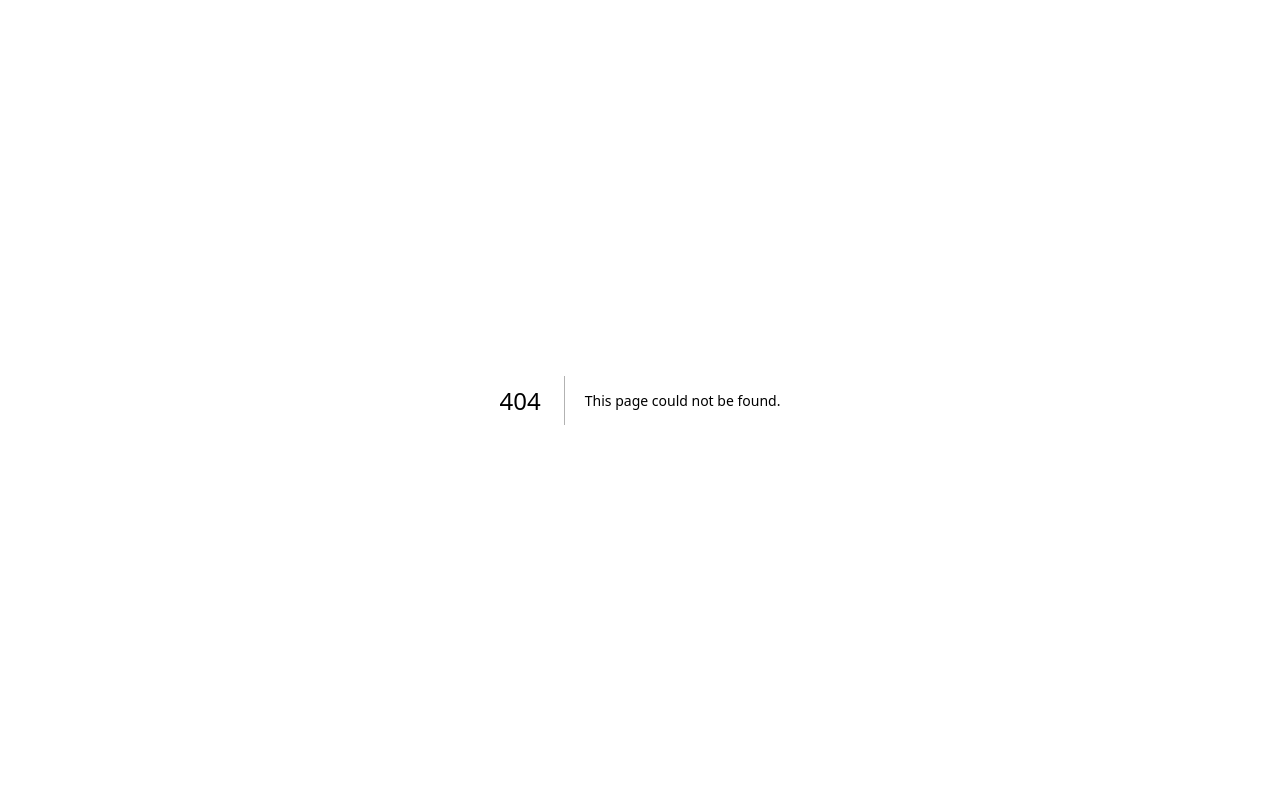
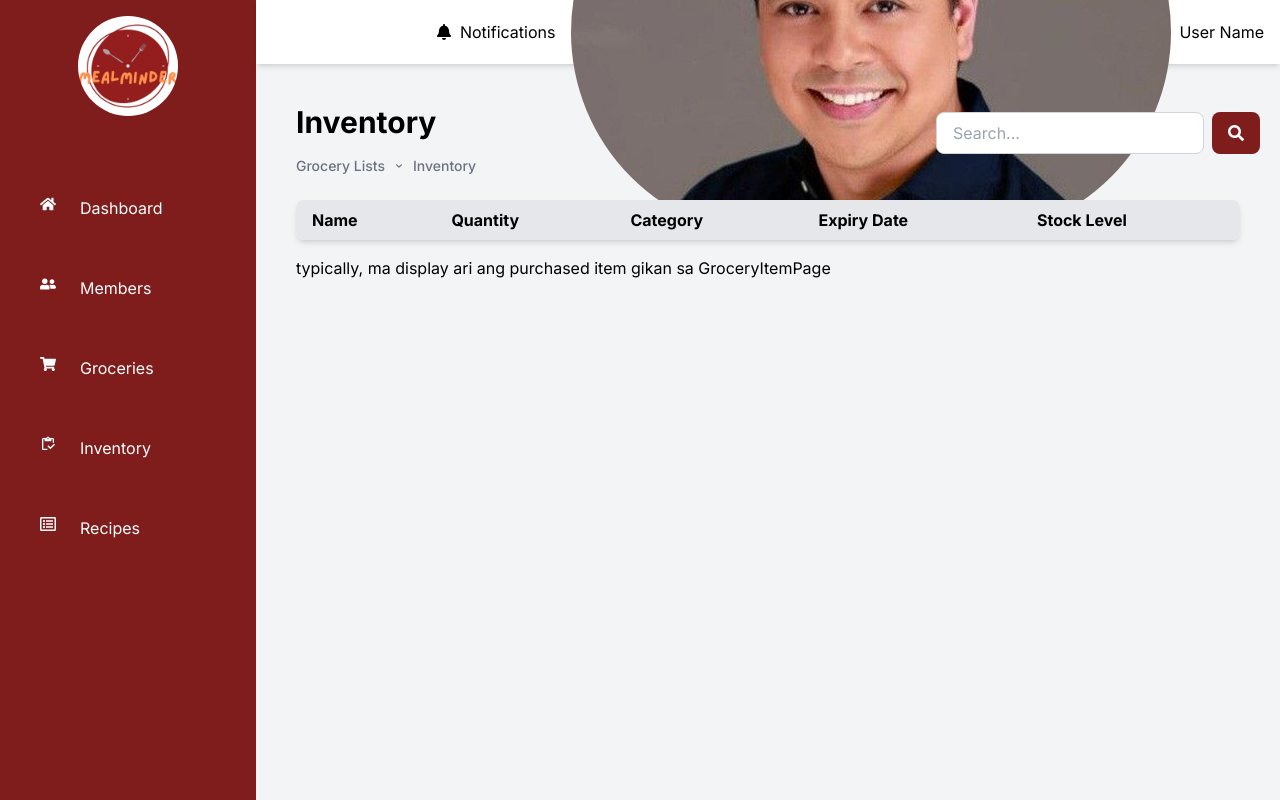
Before and after one commit to shidorn/meal-minder, a Next.js app in the folder meal-minder/: page /groceries/inventory in a window 1280 px wide. Before the commit this address had no page. Built offline with nearby package versions, Linux system fonts and the light colour scheme.

Commit message:
Created Inventory Page

```diff
--- /dev/null
+++ b/meal-minder/app/(pages)/groceries/inventory/page.tsx
@@ -0,0 +1,109 @@
+"use client";
+import React, { useEffect, useState } from "react";
+import Layout from "@/app/components/Layout";
+import Breadcrumbs from "@/app/components/BreadCrumbs";
+import { useSearchParams } from "next/navigation";
+import SearchBar from "@/app/components/search-bar/SearchBar";
+
+interface InventoryItem {
+  id: number;
+  name: string;
+  quantity: number;
+  category: string;
+  expiryDate: string;
+  stockLevel: "low" | "moderate" | "high";
+}
+
+const InventoryPage: React.FC = () => {
+  const [inventoryItems, setInventoryItems] = useState<InventoryItem[]>([]);
+  const [isLoading, setIsLoading] = useState<boolean>(false);
+  const searchParams = useSearchParams();
+
+  useEffect(() => {
+    const fetchInventoryItems = async () => {
+      setIsLoading(true);
+      try {
+        const checkedItemsParam = searchParams.get("checkedItems");
+        if (checkedItemsParam) {
+          const checkedItemsArray: number[] = JSON.parse(checkedItemsParam);
+          // Simulate fetching inventory items based on checkedItems
+          const fetchedItems: InventoryItem[] = checkedItemsArray.map((id) => ({
+            id,
+            name: `Item ${id}`,
+            quantity: 1,
+            category: "Unknown",
+            expiryDate: "2024-12-31",
+            stockLevel: "moderate",
+          }));
+          setInventoryItems(fetchedItems);
+        }
+      } catch (error) {
+        console.error("Error fetching inventory items:", error);
+      } finally {
+        setIsLoading(false);
+      }
+    };
+
+    fetchInventoryItems();
+  }, [searchParams]);
+
+  return (
+    <Layout>
+      <div className="container mx-auto p-4">
+        <div className="flex flex-row justify-between">
+          <div className="mb-6">
+            <h1 className="text-3xl font-bold mb-4">Inventory</h1>
+            <Breadcrumbs
+              crumbs={[
+                { title: "Grocery Lists", href: "/groceries" },
+                { title: "Inventory", href: "/groceries/inventory" },
+              ]}
+            />
+          </div>
+          <div className="mr-72">
+            <SearchBar onSearch={() => {}} />
+          </div>
+        </div>
+        {isLoading ? (
+          <p>Loading...</p>
+        ) : (
+          <table className="min-w-full bg-white shadow-md rounded-lg overflow-hidden mb-4">
+            <thead className="bg-gray-200">
+              <tr>
+                <th className="py-2 px-4 text-left">Name</th>
+                <th className="py-2 px-4 text-left">Quantity</th>
+                <th className="py-2 px-4 text-left">Category</th>
+                <th className="py-2 px-4 text-left">Expiry Date</th>
+                <th className="py-2 px-4 text-left">Stock Level</th>
+              </tr>
+            </thead>
+            <tbody>
+              {inventoryItems.map((item) => (
+                <tr key={item.id}>
+                  <td className="border-t border-dashed py-2 px-4">
+                    {item.name}
+                  </td>
+                  <td className="border-t border-dashed py-2 px-4">
+                    {item.quantity}
+                  </td>
+                  <td className="border-t border-dashed py-2 px-4">
+                    {item.category}
+                  </td>
+                  <td className="border-t border-dashed py-2 px-4">
+                    {item.expiryDate}
+                  </td>
+                  <td className="border-t border-dashed py-2 px-4">
+                    {item.stockLevel}
+                  </td>
+                </tr>
+              ))}
+            </tbody>
+          </table>
+        )}
+        typically, ma display ari ang purchased item gikan sa GroceryItemPage
+      </div>
+    </Layout>
+  );
+};
+
+export default InventoryPage;
```
